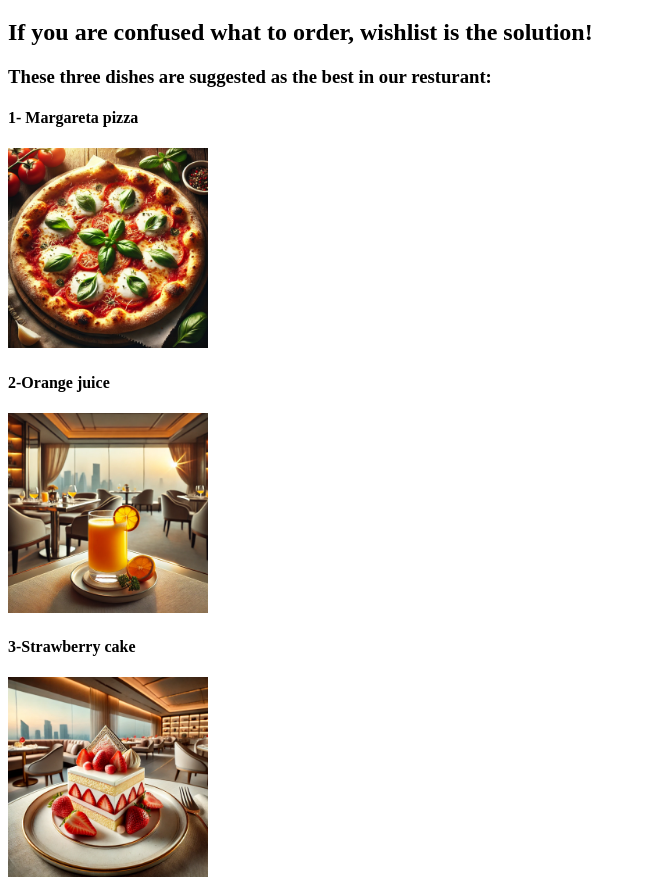
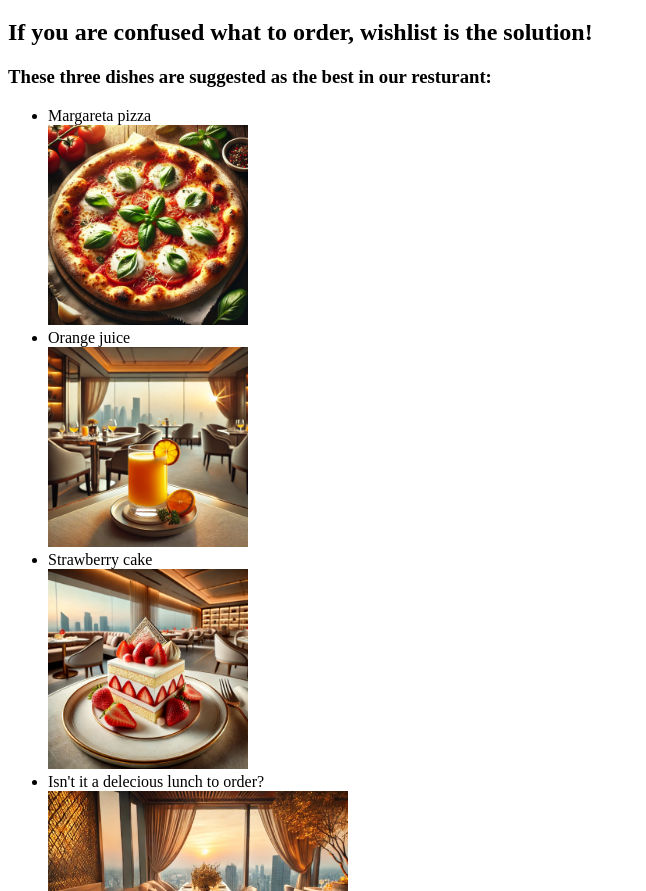
Before and after one commit to Ruaajaidy/Resturant__, a plain HTML site: page wishlist.html in a window 1280 px wide. Shown: the part 61-952 px from the top of the page, without its empty margins (0-646 px from the left). Drawn offline with Linux system fonts and the light colour scheme.

Commit message:
wishlist.html

```diff
--- a/wishlist.html
+++ b/wishlist.html
@@ -9,15 +9,17 @@
     <h1>Wishlist</h1>
     <h2> If you are confused what to order, wishlist is the solution!</h2>
     <h3> These three dishes are suggested as the best in our resturant:</h3>
-    <h4>1- Margareta pizza</h4>
+    <ul>
+    <li> Margareta pizza</li>
     <img src="image/pizza.webp" alt="pizza" width="200">
-    <h4> 2-Orange juice</h4>
+    <li> Orange juice</li>
     <img src="image/orange.webp" alt="orange" width="200">
-    <h4>3-Strawberry cake</h4>
+    <li>Strawberry cake</li>
     <img src="image/strawberrycake.webp" alt="cake" width="200">
-    <h3>Isn't it a delecious lunch to order?</h3>
+    <li>Isn't it a delecious lunch to order?</li>
     <img src="image/pizzadrink.webp" alt="pizzadrink" width="300">
     <h3>If you want to order, please use the links below:</h3>
+</ul>
 
     <ul>
         <li><a href="index.html">Home</a></li>
```
